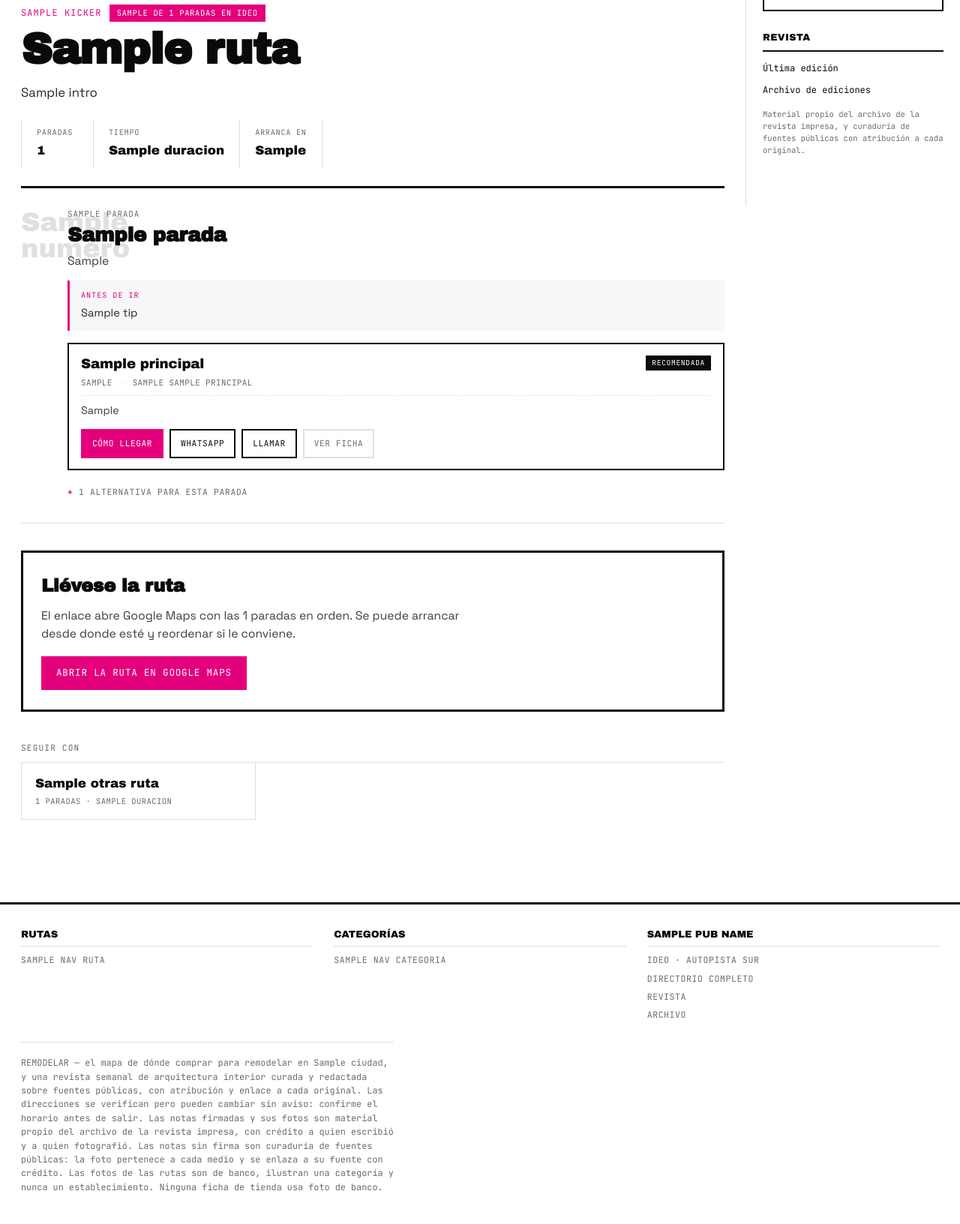
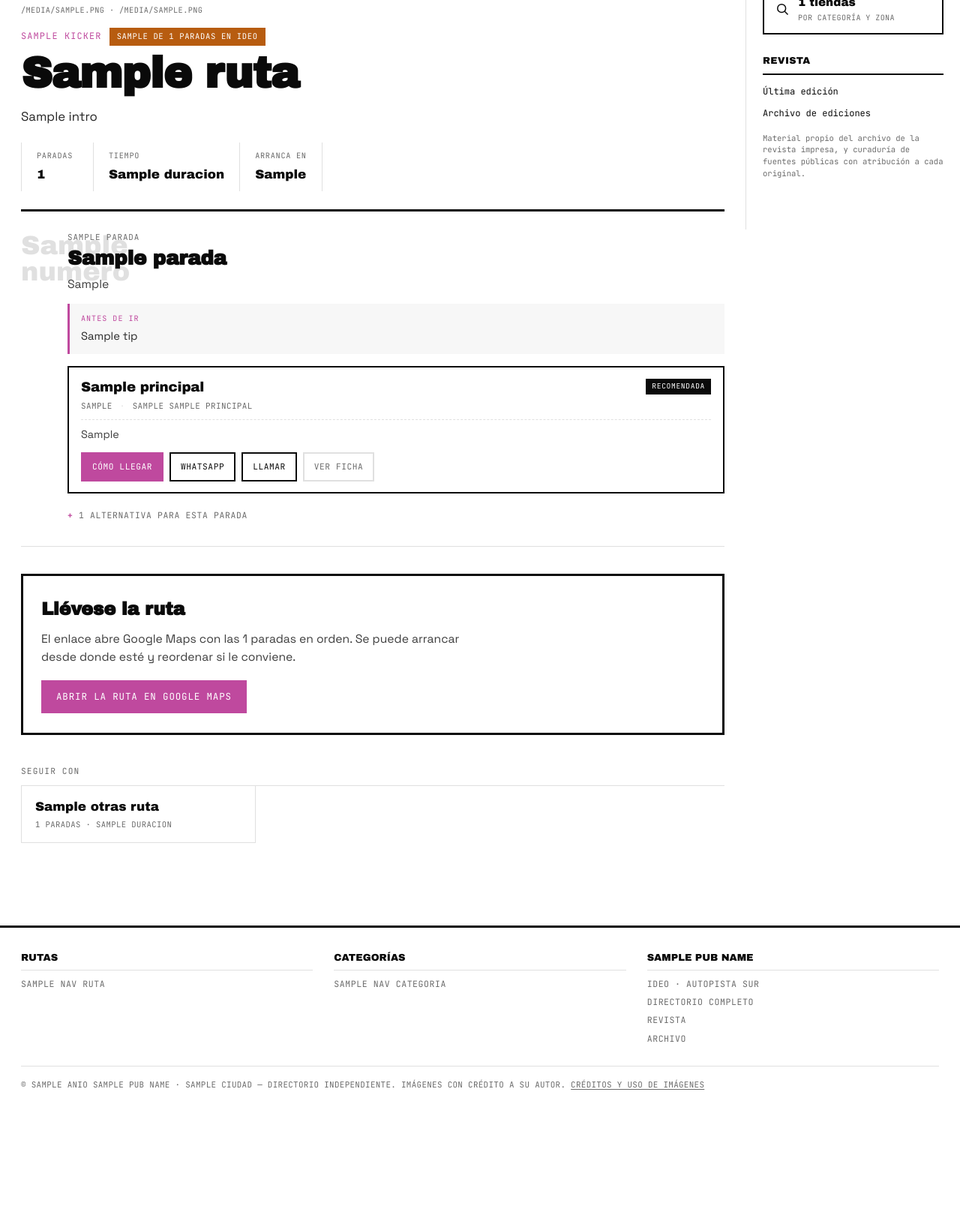
Before and after one commit to chisitos/elmetodony, a Python web app: template sitegen/templates/ruta.html in a window 1280 px wide. Shown: the part 507-2139 px from the top of the page at 75% size. After the commit the page ends 1960 px from the top, so only its background shows below. Run offline with Jinja, Linux system fonts and the light colour scheme; the template is opened without the code that fills it: most values are stand-ins (such as "Sample title", 1, 10 or a date in 2020).

Commit message:
Logotipo de la revista y paleta de color de la marca
Entra el logotipo real, el de la revista impresa: la R serif con REVISTA
arriba y REMODELAR en versalitas, sacado de `papeleria/banner-remodelar.png`
del archivo. Reemplaza al logotipo tipográfico provisional que yo había
armado en Archivo Black. Va en PNG con transparencia, en tres tamaños.

Entra también la paleta Pantone de la revista. Los valores se muestrearon
de la imagen que pasó Isabel, en vez de buscar equivalencias de Pantone a
sRGB, que son aproximadas y además están licenciadas.

Cada color viene en dos versiones, y la distinción importa: el tono plano
es para BLOQUES con texto negro encima —sobre blanco dan 3:1 y como color
de texto no pasarían contraste— y la variante `-txt`, oscurecida hasta
4,5:1, es la que va en texto y enlaces. Mezclarlas al revés rompe la
legibilidad, así que queda escrito en el CSS.

Uso: cada ruta toma un color y lo conserva —rótulo, número de parada,
cabecera—, de modo que se reconoce de lejos. El acento de interacción
sigue siendo uno solo: con cinco colores compitiendo, el lector deja de
saber qué es un enlace. Y **IDEO pasa a naranja en todo el sitio**: es el
ancla, no un acento más, y ahora se distingue de cualquier otra cosa.

El pie dejó de ser un párrafo legal. Queda una línea de copyright y el
detalle completo se muda a /creditos.html, con los cuatro regímenes
explicados. Esconderlo no era opción: un aviso de derechos tiene que poder
consultarse; lo que no tiene por qué es ocupar un párrafo en cada página.

Co-Authored-By: Claude Opus 5 <noreply@anthropic.com>

```diff
--- a/sitegen/generate.py
+++ b/sitegen/generate.py
@@ -289,6 +289,7 @@ def build_site() -> Path:
         nav_rutas_side=dir_data.rutas[:4],
         nav_categorias=cats_con_n,
         nav_ruta=None,
+        anio=datetime.utcnow().year,
         asset_v=asset_v,
     )
 
@@ -352,6 +353,8 @@ def build_site() -> Path:
             otras_ideo=otras_ideo,
             cercanas=cercanas,
         )
+
+    render("creditos.html", OUTPUT_DIR / "creditos.html", depth=0, nav_active="")
 
     # ---- IDEO --------------------------------------------------------------
     render(
--- a/sitegen/static/style.css
+++ b/sitegen/static/style.css
@@ -13,8 +13,24 @@
   --paper-raised: #ffffff;
   --paper-tint: #f7f7f7;
   --line: #e0e0e0;
-  --accent: #e4007c;
   --muted: #6b6b6b;
+
+  /* Paleta de la revista impresa. Los tonos planos son para BLOQUES con
+     texto negro encima: medidos sobre blanco dan entre 3 y 3,5:1, así que
+     como color de texto no pasarían contraste. Para eso está la variante
+     `-txt`, oscurecida hasta 4,5:1, que es la que va en enlaces y rótulos.
+     Mezclarlas al revés rompe la legibilidad. */
+  --rosa: #E08496;        --rosa-txt: #CF425E;
+  --magenta: #C964AD;     --magenta-txt: #BF499E;
+  --naranja: #ED8731;     --naranja-txt: #B75C10;
+  --turquesa: #60B5AF;    --turquesa-txt: #3C817C;
+  --verde: #B1DE62;       --verde-txt: #5C811B;
+
+  /* El acento sigue siendo uno solo: con cinco colores compitiendo, el
+     lector deja de saber qué es un enlace. Los otros cuatro codifican
+     secciones, no acciones. */
+  --accent: var(--magenta-txt);
+  --accent-plano: var(--magenta);
   --font-display: 'Archivo Black', 'Space Grotesk', system-ui, sans-serif;
   --font-body: 'Space Grotesk', system-ui, sans-serif;
   --font-mono: 'JetBrains Mono', ui-monospace, monospace;
@@ -847,13 +867,40 @@ footer {
 
 .footer-legal {
   border-top: 1px solid var(--line);
-  padding-top: 18px;
-  text-transform: none;
-  letter-spacing: 0;
-  font-size: 0.74rem;
-  line-height: 1.55;
-  max-width: 70ch;
-}
+  padding-top: 16px;
+}
+
+/* Una línea, como un copyright. El detalle completo vive en /creditos.html:
+   un aviso de derechos tiene que poder consultarse, pero no tiene por qué
+   ocupar un párrafo en cada página. */
+.footer-legal__linea {
+  margin: 0;
+  font-size: 0.68rem;
+  letter-spacing: 0.03em;
+  line-height: 1.6;
+}
+
+.footer-legal__linea a {
+  color: var(--muted);
+  text-decoration: underline;
+  text-underline-offset: 2px;
+}
+.footer-legal__linea a:hover { color: var(--accent); }
+
+.creditos { max-width: 68ch; padding: 10px 0 60px; }
+.creditos section { margin-top: 32px; }
+
+.creditos h2 {
+  font-family: var(--font-display);
+  font-size: 1.15rem;
+  letter-spacing: -0.01em;
+  margin: 0 0 10px;
+  padding-bottom: 8px;
+  border-bottom: 1px solid var(--ink);
+}
+
+.creditos p { margin: 0 0 14px; font-size: 0.97rem; line-height: 1.65; color: #2a2a2a; }
+.creditos em { color: var(--muted); }
 
 /* =====================================================================
    RUTAS Y DIRECTORIO
@@ -1178,8 +1246,8 @@ footer {
 .chip--sm { font-size: 0.6rem; padding: 2px 7px; }
 
 .chip--ideo {
-  background: var(--accent);
-  border-color: var(--accent);
+  background: var(--naranja-txt);
+  border-color: var(--naranja-txt);
   color: var(--paper);
 }
 
--- a/sitegen/templates/base.html
+++ b/sitegen/templates/base.html
@@ -24,7 +24,14 @@
 
 <header class="masthead">
   <div class="masthead__bar">
-    <a class="brand" href="{{ asset_prefix }}index.html"><span class="re">RE</span>MODELAR</a>
+    <a class="brand" href="{{ asset_prefix }}index.html" aria-label="{{ pub_name }}, inicio">
+      <img src="{{ asset_prefix }}static/marca/logo.png"
+           srcset="{{ asset_prefix }}static/marca/logo-400.png 400w,
+                   {{ asset_prefix }}static/marca/logo.png 800w,
+                   {{ asset_prefix }}static/marca/logo-2x.png 1600w"
+           sizes="(max-width: 900px) 160px, 220px"
+           alt="{{ pub_name }}" width="800" height="269">
+    </a>
     <div class="tagline">{{ tagline }}</div>
     <button type="button" class="hamb" id="hamb" aria-label="Abrir menú" aria-expanded="false" aria-controls="sidebar">
       <span></span><span></span><span></span>
@@ -132,16 +139,11 @@
       </div>
     </div>
     <div class="footer-legal">
-      REMODELAR — el mapa de dónde comprar para remodelar en {{ ciudad }}, y una
-      revista semanal de arquitectura interior curada y redactada sobre fuentes
-      públicas, con atribución y enlace a cada original. Las direcciones se
-      verifican pero pueden cambiar sin aviso: confirme el horario antes de salir.
-      Las notas firmadas y sus fotos son material propio del archivo de la
-      revista impresa, con crédito a quien escribió y a quien fotografió. Las
-      notas sin firma son curaduría de fuentes públicas: la foto pertenece a
-      cada medio y se enlaza a su fuente con crédito. Las fotos de las rutas
-      son de banco, ilustran una categoría y nunca un establecimiento. Ninguna
-      ficha de tienda usa foto de banco.
+      <p class="footer-legal__linea">
+        © {{ anio }} {{ pub_name }} · {{ ciudad }} — Directorio independiente.
+        Imágenes con crédito a su autor.
+        <a href="{{ asset_prefix }}creditos.html">Créditos y uso de imágenes</a>
+      </p>
     </div>
   </div>
 </footer>
--- a/sitegen/templates/home.html
+++ b/sitegen/templates/home.html
@@ -35,7 +35,7 @@
 
   <div class="plates">
     {% for r in rutas_destacadas %}
-    <a class="plate plate--{{ loop.index0 % 6 }}{% if r.foto %} plate--foto{% endif %}" href="{{ asset_prefix }}rutas/{{ r.slug }}.html">
+    <a class="plate plate--{{ loop.index0 % 5 }}{% if r.foto %} plate--foto{% endif %}" href="{{ asset_prefix }}rutas/{{ r.slug }}.html">
       <div class="plate__art">
         {% if r.foto %}<img src="{{ asset_prefix }}static/fotos/{{ r.foto }}.jpg" alt="" loading="lazy">{% endif %}
         <h3 class="plate__name">{{ r.nombre }}</h3>
--- a/sitegen/templates/ruta.html
+++ b/sitegen/templates/ruta.html
@@ -5,7 +5,7 @@
 
 <a class="back-link" href="{{ asset_prefix }}rutas/index.html">&larr; Todas las rutas</a>
 
-<article class="ruta">
+<article class="ruta ruta--{{ ruta.indice % 5 }}">
 
   <header class="ruta__head">
     {% if ruta.mapeable %}
@@ -21,7 +21,7 @@
       <span class="mapa-aviso" id="mapa-aviso">Orden de la obra: lo que hay que decidir primero va primero.</span>
     </div>
     {% else %}
-    <div class="ruta__plate plate--{{ ruta.indice % 6 }}{% if ruta.foto %} ruta__plate--foto{% endif %}">
+    <div class="ruta__plate plate--{{ ruta.indice % 5 }}{% if ruta.foto %} ruta__plate--foto{% endif %}">
       {% if ruta.foto %}<img src="{{ asset_prefix }}static/fotos/{{ ruta.foto }}.jpg" alt="" fetchpriority="high">{% endif %}
       <span class="ruta__plate-n">{{ ruta.nombre }}</span>
     </div>
--- a/sitegen/templates/rutas_index.html
+++ b/sitegen/templates/rutas_index.html
@@ -15,7 +15,7 @@
 
 <div class="plates plates--full">
   {% for r in rutas %}
-  <a class="plate plate--{{ loop.index0 % 6 }}{% if r.foto %} plate--foto{% endif %}" href="{{ asset_prefix }}rutas/{{ r.slug }}.html">
+  <a class="plate plate--{{ loop.index0 % 5 }}{% if r.foto %} plate--foto{% endif %}" href="{{ asset_prefix }}rutas/{{ r.slug }}.html">
     <div class="plate__art">
       {% if r.foto %}<img src="{{ asset_prefix }}static/fotos/{{ r.foto }}.jpg" alt="" loading="lazy">{% endif %}
       <h3 class="plate__name">{{ r.nombre }}</h3>
```
Also changed, not shown: other parts of sitegen/static/style.css (+43 -18 lines), sitegen/templates/creditos.html (added, +82 -0 lines), sitegen/static/marca/logo-2x.png (added), sitegen/static/marca/logo-400.png (added), sitegen/static/marca/logo.png (added).
